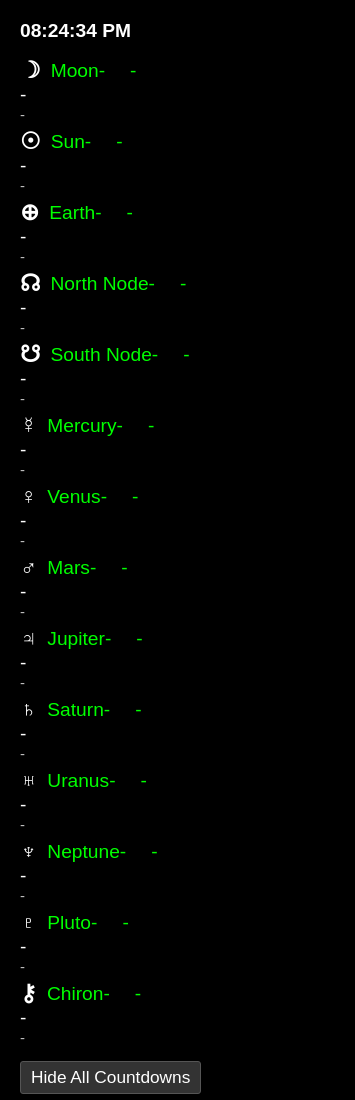
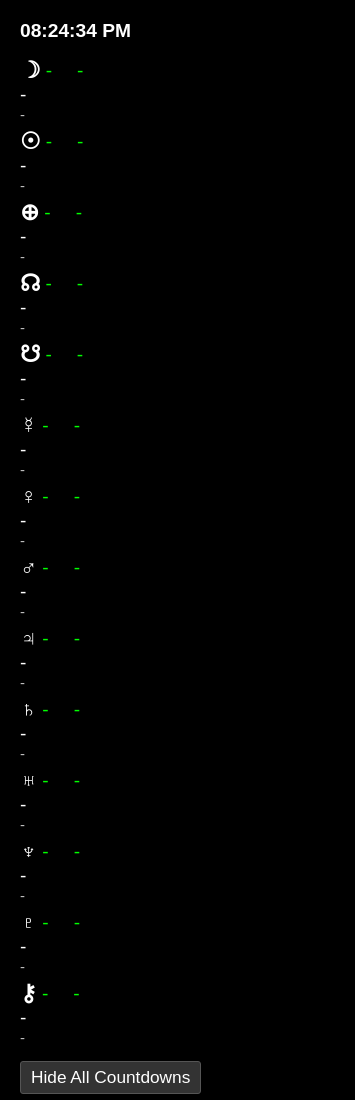
Before and after one commit to tutucea/celestial-forecast, an Electron app: page index.html in a window 355 px wide. Drawn offline with Linux system fonts and the light colour scheme; no server answers.

Commit message:
Update index.html

```diff
--- a/index.html
+++ b/index.html
@@ -43,7 +43,7 @@
     }
     .percentage {
         margin-left: 5px;
-        color: #00ff00; /* Green for percentage */
+        /* Color is now set dynamically by JavaScript */
     }
     .clickable-countdown {
         cursor: pointer;
@@ -101,10 +101,11 @@
 <body>
     <div id="datetime">-</div>
 
+    <!-- All your planet sections remain the same -->
     <div id="moon" class="planet-section">
         <div class="countdown">
             <h2 class="planet-title">☽</h2>
-            <span class="planet-name" id="moon-planet-name">Moon</span>
+            <span class="planet-name hidden-planet-name" id="moon-planet-name">Moon</span>
             <div id="moon-countdown-timer" class="clickable-countdown countdown-container"><span class="countdown-text">-</span><span class="percentage">-</span></div>
         </div>
         <div class="current-activation">
@@ -118,7 +119,7 @@
     <div id="sun" class="planet-section">
         <div class="countdown">
             <h2 class="planet-title">☉</h2>
-            <span class="planet-name" id="sun-planet-name">Sun</span>
+            <span class="planet-name hidden-planet-name" id="sun-planet-name">Sun</span>
             <div id="sun-countdown-timer" class="clickable-countdown countdown-container"><span class="countdown-text">-</span><span class="percentage">-</span></div>
         </div>
         <div class="current-activation">
@@ -132,7 +133,7 @@
     <div id="earth" class="planet-section">
         <div class="countdown">
             <h2 class="planet-title">⊕</h2>
-            <span class="planet-name" id="earth-planet-name">Earth</span>
+            <span class="planet-name hidden-planet-name" id="earth-planet-name">Earth</span>
             <div id="earth-countdown-timer" class="clickable-countdown countdown-container"><span class="countdown-text">-</span><span class="percentage">-</span></div>
         </div>
         <div class="current-activation">
@@ -146,7 +147,7 @@
     <div id="nodes" class="planet-section">
         <div class="countdown">
             <h2 class="planet-title">☊</h2>
-            <span class="planet-name" id="nodes-planet-name">North Node</span>
+            <span class="planet-name hidden-planet-name" id="nodes-planet-name">North Node</span>
             <div id="nodes-countdown-timer" class="clickable-countdown countdown-container"><span class="countdown-text">-</span><span class="percentage">-</span></div>
         </div>
         <div class="current-activation">
@@ -160,7 +161,7 @@
     <div id="southnode" class="planet-section">
         <div class="countdown">
             <h2 class="planet-title">☋</h2>
-            <span class="planet-name" id="southnode-planet-name">South Node</span>
+            <span class="planet-name hidden-planet-name" id="southnode-planet-name">South Node</span>
             <div id="southnode-countdown-timer" class="clickable-countdown countdown-container"><span class="countdown-text">-</span><span class="percentage">-</span></div>
         </div>
         <div class="current-activation">
@@ -174,7 +175,7 @@
     <div id="mercury" class="planet-section">
         <div class="countdown">
             <h2 class="planet-title">☿</h2>
-            <span class="planet-name" id="mercury-planet-name">Mercury</span>
+            <span class="planet-name hidden-planet-name" id="mercury-planet-name">Mercury</span>
             <div id="mercury-countdown-timer" class="clickable-countdown countdown-container"><span class="countdown-text">-</span><span class="percentage">-</span></div>
         </div>
         <div class="current-activation">
@@ -188,7 +189,7 @@
     <div id="venus" class="planet-section">
         <div class="countdown">
             <h2 class="planet-title">♀</h2>
-            <span class="planet-name" id="venus-planet-name">Venus</span>
+            <span class="planet-name hidden-planet-name" id="venus-planet-name">Venus</span>
             <div id="venus-countdown-timer" class="clickable-countdown countdown-container"><span class="countdown-text">-</span><span class="percentage">-</span></div>
         </div>
         <div class="current-activation">
@@ -202,7 +203,7 @@
     <div id="mars" class="planet-section">
         <div class="countdown">
             <h2 class="planet-title">♂</h2>
-            <span class="planet-name" id="mars-planet-name">Mars</span>
+            <span class="planet-name hidden-planet-name" id="mars-planet-name">Mars</span>
             <div id="mars-countdown-timer" class="clickable-countdown countdown-container"><span class="countdown-text">-</span><span class="percentage">-</span></div>
         </div>
         <div class="current-activation">
@@ -216,7 +217,7 @@
     <div id="jupiter" class="planet-section">
         <div class="countdown">
             <h2 class="planet-title">♃</h2>
-            <span class="planet-name" id="jupiter-planet-name">Jupiter</span>
+            <span class="planet-name hidden-planet-name" id="jupiter-planet-name">Jupiter</span>
             <div id="jupiter-countdown-timer" class="clickable-countdown countdown-container"><span class="countdown-text">-</span><span class="percentage">-</span></div>
         </div>
         <div class="current-activation">
@@ -230,7 +231,7 @@
     <div id="saturn" class="planet-section">
         <div class="countdown">
             <h2 class="planet-title">♄</h2>
-            <span class="planet-name" id="saturn-planet-name">Saturn</span>
+            <span class="planet-name hidden-planet-name" id="saturn-planet-name">Saturn</span>
             <div id="saturn-countdown-timer" class="clickable-countdown countdown-container"><span class="countdown-text">-</span><span class="percentage">-</span></div>
         </div>
         <div class="current-activation">
@@ -244,7 +245,7 @@
     <div id="uranus" class="planet-section">
         <div class="countdown">
             <h2 class="planet-title">♅</h2>
-            <span class="planet-name" id="uranus-planet-name">Uranus</span>
+            <span class="planet-name hidden-planet-name" id="uranus-planet-name">Uranus</span>
             <div id="uranus-countdown-timer" class="clickable-countdown countdown-container"><span class="countdown-text">-</span><span class="percentage">-</span></div>
         </div>
         <div class="current-activation">
@@ -258,7 +259,7 @@
     <div id="neptune" class="planet-section">
         <div class="countdown">
             <h2 class="planet-title">♆</h2>
-            <span class="planet-name" id="neptune-planet-name">Neptune</span>
+            <span class="planet-name hidden-planet-name" id="neptune-planet-name">Neptune</span>
             <div id="neptune-countdown-timer" class="clickable-countdown countdown-container"><span class="countdown-text">-</span><span class="percentage">-</span></div>
         </div>
         <div class="current-activation">
@@ -272,7 +273,7 @@
     <div id="pluto" class="planet-section">
         <div class="countdown">
             <h2 class="planet-title">♇</h2>
-            <span class="planet-name" id="pluto-planet-name">Pluto</span>
+            <span class="planet-name hidden-planet-name" id="pluto-planet-name">Pluto</span>
             <div id="pluto-countdown-timer" class="clickable-countdown countdown-container"><span class="countdown-text">-</span><span class="percentage">-</span></div>
         </div>
         <div class="current-activation">
@@ -286,7 +287,7 @@
     <div id="chiron" class="planet-section">
         <div class="countdown">
             <h2 class="planet-title">⚷</h2>
-            <span class="planet-name" id="chiron-planet-name">Chiron</span>
+            <span class="planet-name hidden-planet-name" id="chiron-planet-name">Chiron</span>
             <div id="chiron-countdown-timer" class="clickable-countdown countdown-container"><span class="countdown-text">-</span><span class="percentage">-</span></div>
         </div>
         <div class="current-activation">
```
